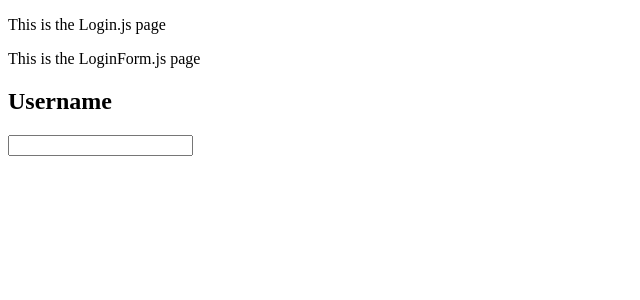
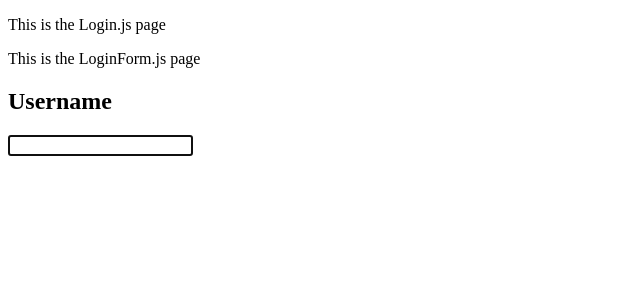
Before and after one commit to anhadi/CommunityChat, a React (Create React App) app in the folder client/: page /login in a window 1280 px wide. Shown: the top 300 px of the page, without its empty margins (0-640 px from the left). Built offline with nearby package versions, Linux system fonts and the light colour scheme; no server answers.

Commit message:
Add removeUser function on server

```diff
--- a/client/src/chat/Login.js
+++ b/client/src/chat/Login.js
@@ -2,16 +2,18 @@ import React, { Component } from 'react';
 import io from 'socket.io-client'
 
 import LoginForm from './LoginForm';
+import ChatRoom from './ChatRoom';
 
 // const socketURL = 'https://vast-headland-39512.herokuapp.com/';
-const socketURL = '172.25.64.46:5000'
+const socketURL = '172.27.139.88:5000'
 
 export default class Login extends Component {
 	constructor(props){
 		super(props);
 
 		this.state={
-			socket:null
+			socket:null,
+			user: ''
 		}
 	}
 
@@ -44,12 +46,20 @@ export default class Login extends Component {
 		this.initSocket();
 	}
 
+	enterChat = (user) => {
+		this.setState({user})
+	}
+
 	render(){
 		const { socket } = this.state
 		return(
 			<div>
 				<p>This is the Login.js page</p>
-				<LoginForm  socket={socket}/>
+				{ this.state.user ?
+					<ChatRoom />
+					:
+					<LoginForm  socket={socket} enterChat={this.enterChat}/>
+				}
 			</div>
 		)
 	}
--- a/client/src/chat/LoginForm.js
+++ b/client/src/chat/LoginForm.js
@@ -7,6 +7,16 @@ export default class LoginForm extends Component {
 		this.state={
 			username: '',
 			error: ''
+		}
+	}
+
+	handleVerifyUser = ({error}) => {
+		const { username } = this.state
+		if(error){
+			this.setState({error})
+		} else {
+			this.setState({error})
+			this.props.enterChat(username)
 		}
 	}
 
@@ -22,7 +32,7 @@ export default class LoginForm extends Component {
 		const { socket } = this.props
 		const { username } = this.state
 
-		socket.emit('verifyUser', username)
+		socket.emit('verifyUser', username, this.handleVerifyUser)
  	}
 
 	render(){
@@ -39,6 +49,7 @@ export default class LoginForm extends Component {
 						id='usernameField'
 						onChange={this.handleChange}
 						autoComplete='off'
+						autoFocus={true}
 						/>
 					<div>{error ? error : null }</div>
 					<div>{username}</div>
```
Also changed, not shown: 1 other file (tests, documents, lock files or other folders).
